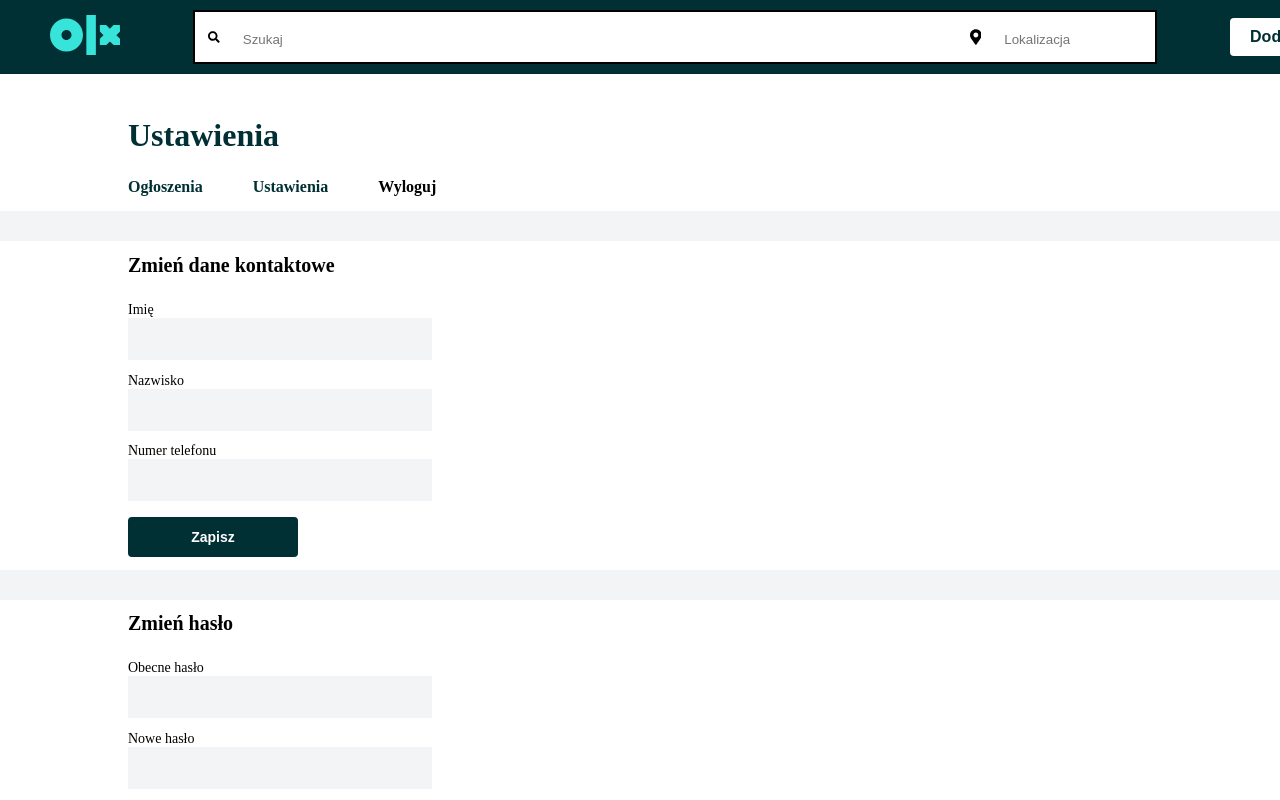
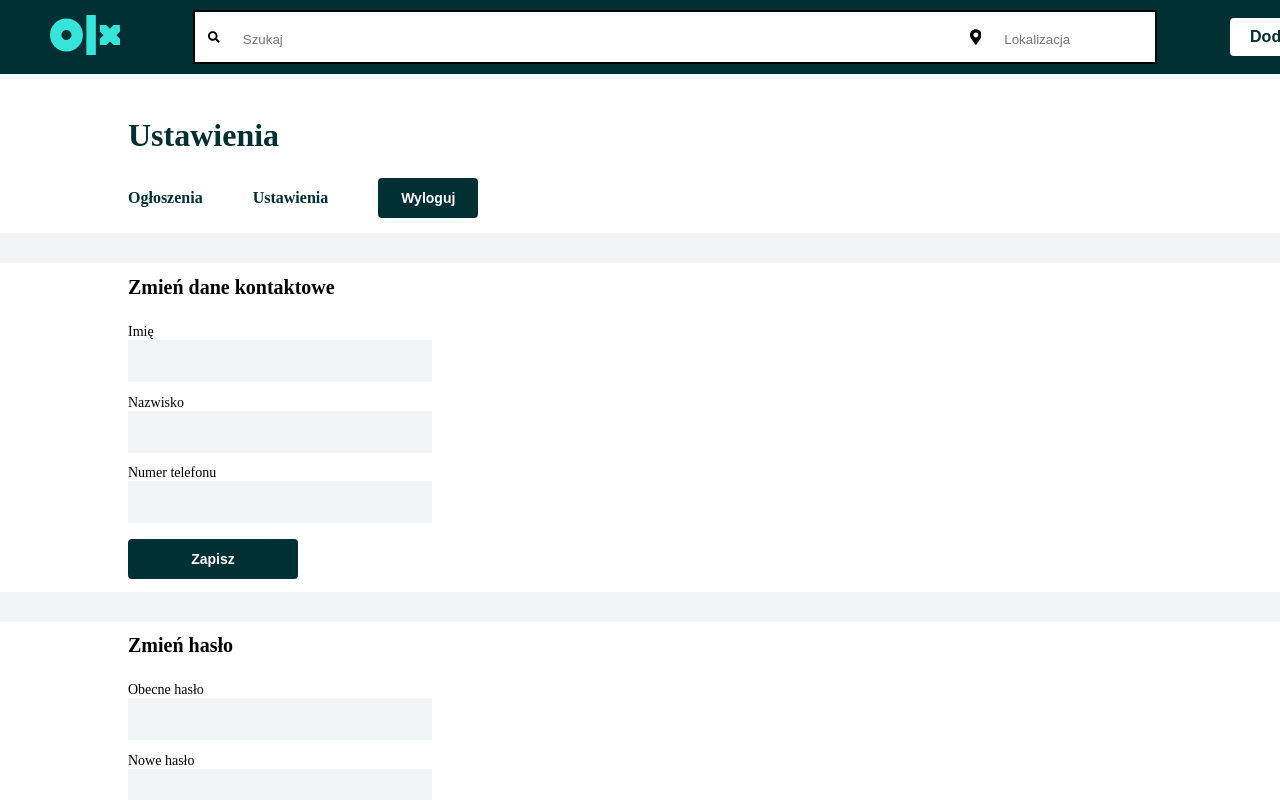
Before and after one commit to Przemek-R/olx-clone, a React (Create React App) app: page /settings in a window 1280 px wide. Shown: the top 800 px of the page. Built offline with nearby package versions, Linux system fonts and the light colour scheme.

Commit message:
AUTH & UI update2

```diff
--- a/src/components/Ads.js
+++ b/src/components/Ads.js
@@ -3,6 +3,12 @@ import React from 'react'
 import '../styles/Ads.css'
 
 const Ads = () => {
+
+    const handleLogout = () => {
+        localStorage.removeItem('token');
+        window.location.replace('/login')
+    }
+
     return (
         <div className={"ads-container"}>
             <div className={"ads-menu"}>
@@ -19,7 +25,7 @@ const Ads = () => {
                         </a>
                     </li>
                     <li className={"ads-list-elem"}>
-                       <span className={"ads-text"}>Wyloguj</span>
+                        <button className={"ads-add-button-logout"} onClick={handleLogout}>Wyloguj</button>
                     </li>
                 </ul>
             </div>
--- a/src/components/Header.js
+++ b/src/components/Header.js
@@ -1,4 +1,4 @@
-import React from 'react'
+import React, {useState} from 'react'
 import { FaMapMarkerAlt, FaSearch, FaUserCircle } from 'react-icons/fa'
 
 import '../styles/Header.css';
--- a/src/components/Settings.js
+++ b/src/components/Settings.js
@@ -3,6 +3,12 @@ import React from 'react'
 import '../styles/Settings.css'
 
 export default function Settings() {
+
+    const handleLogout = () => {
+        localStorage.removeItem('token');
+        window.location.replace('/login')
+    }
+
     return (
         <div className={"settings-container"}>
             <div className={"settings-menu"}>
@@ -19,7 +25,7 @@ export default function Settings() {
                         </a>
                     </li>
                     <li className={"settings-list-elem"}>
-                        <span className={"settings-text"}>Wyloguj</span>
+                        <span className={"settings-text"}><button className={"settings-button-logout"} onClick={handleLogout}>Wyloguj</button></span>
                     </li>
                 </ul>
             </div>
--- a/src/styles/Ads.css
+++ b/src/styles/Ads.css
@@ -65,6 +65,22 @@ ads-add-menu{
     width: 170px;
 }
 
+.ads-add-button-logout{
+    align-items: center;
+    cursor: pointer;
+    min-height: 40px;
+    position: relative;
+    text-decoration: none;
+    font-weight: 700;
+    font-size: 14px;
+    line-height: 20px;
+    background-color: rgb(0, 47, 52);
+    border: 5px solid rgb(0, 47, 52);
+    border-radius: 4px;
+    color: rgb(255, 255, 255);
+    width: 100px;
+}
+
 .ads-container a, .ads-container a:visited {
     outline: none;
     text-decoration: none;
--- a/src/styles/Settings.css
+++ b/src/styles/Settings.css
@@ -92,6 +92,22 @@
     width: 170px;
 }
 
+.settings-button-logout{
+    align-items: center;
+    cursor: pointer;
+    min-height: 40px;
+    position: relative;
+    text-decoration: none;
+    font-weight: 700;
+    font-size: 14px;
+    line-height: 20px;
+    background-color: rgb(0, 47, 52);
+    border: 5px solid rgb(0, 47, 52);
+    border-radius: 4px;
+    color: rgb(255, 255, 255);
+    width: 100px;
+}
+
 .settings-password{
     width: 100%;
     background: rgb(255, 255, 255);
```
